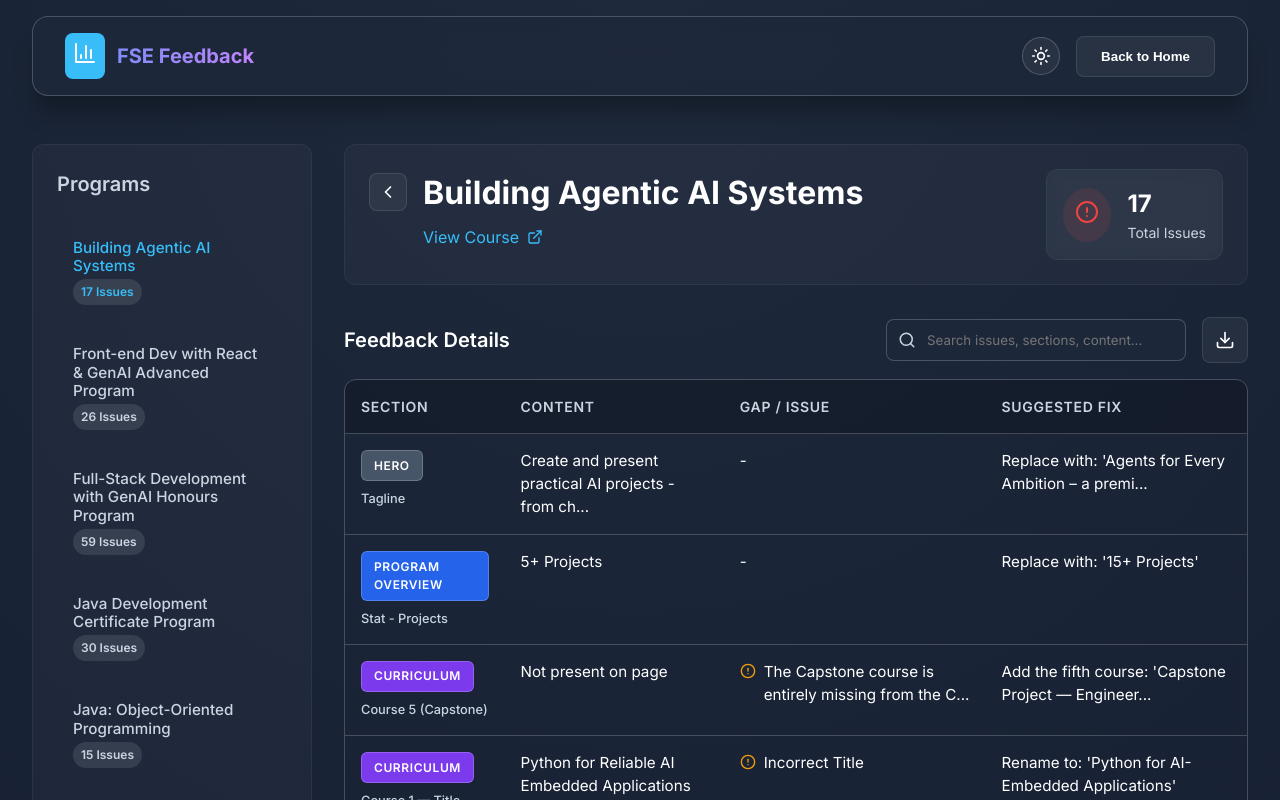
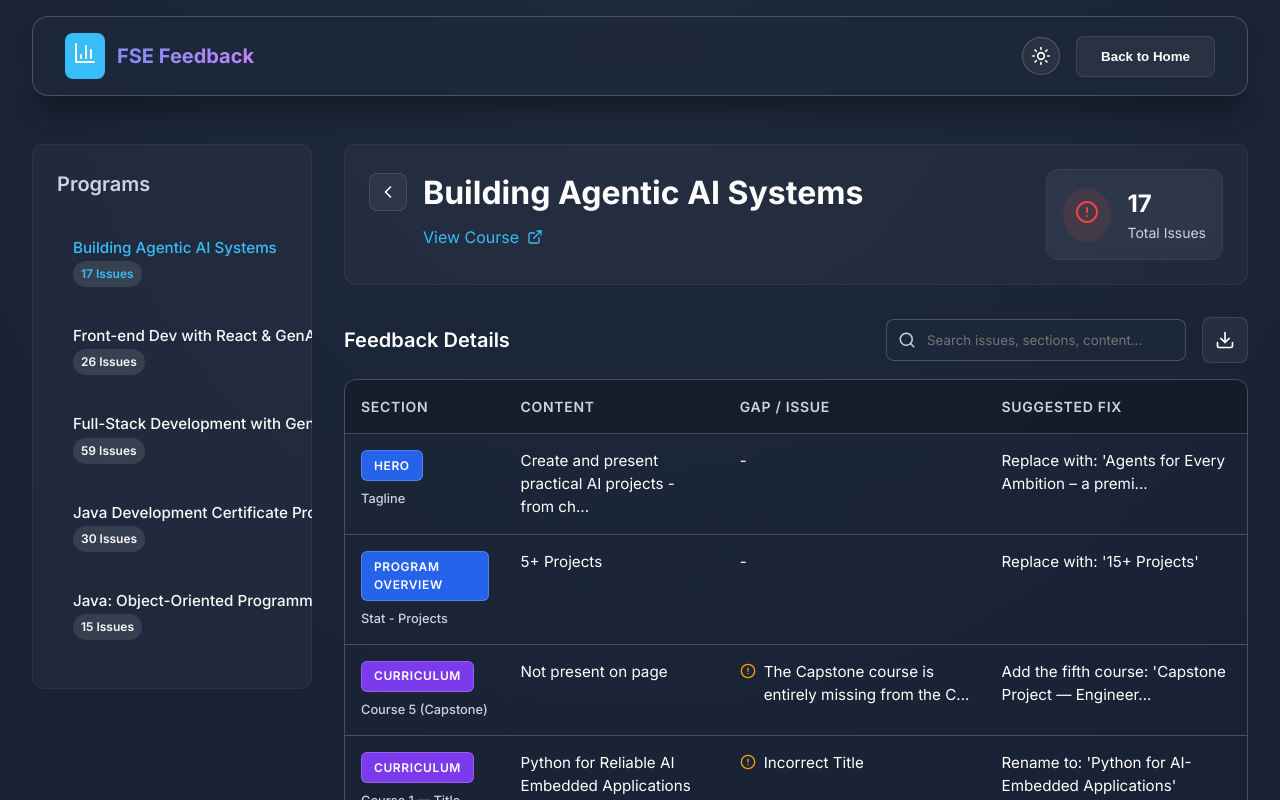
Before and after one commit to NanditaVora/website-feedback-dashboard, a React (Vite) app: page / in a window 1280 px wide. Both pictures are taken after a click on the button "Go to Dashboard". Shown: the top 800 px of the page. Built offline with nearby package versions, Linux system fonts and the light colour scheme.

Commit message:
style: Brighten sidebar, fix Hero tag color, and improve sidebar collapse

```diff
--- a/src/components/Dashboard.jsx
+++ b/src/components/Dashboard.jsx
@@ -9,7 +9,7 @@ const Dashboard = ({ data, selectedProgramId, setSelectedProgramId }) => {
 
   const getTagColor = (section) => {
     const sec = (section || '').toLowerCase();
-    if (sec.includes('overview') || sec.includes('intro')) return 'tag-blue';
+    if (sec.includes('overview') || sec.includes('intro') || sec.includes('hero') || sec.includes('landing')) return 'tag-blue';
     if (sec.includes('curriculum') || sec.includes('module') || sec.includes('lesson')) return 'tag-purple';
     if (sec.includes('project') || sec.includes('assignment') || sec.includes('capstone')) return 'tag-pink';
     if (sec.includes('quiz') || sec.includes('assessment')) return 'tag-orange';
@@ -47,8 +47,12 @@ const Dashboard = ({ data, selectedProgramId, setSelectedProgramId }) => {
     <div className="container animate-fade-in" style={{ padding: '2rem', position: 'relative' }}>
       <div className="dashboard-layout">
         {/* Sidebar */}
-        <div className={`sidebar-container ${isSidebarOpen ? '' : 'collapsed'}`} style={{ width: isSidebarOpen ? '280px' : '0px', opacity: isSidebarOpen ? 1 : 0 }}>
-          <div className="glass-panel" style={{ height: 'fit-content' }}>
+        <div className={`sidebar-container ${isSidebarOpen ? '' : 'collapsed'}`} style={{
+          width: isSidebarOpen ? '280px' : '0px',
+          opacity: isSidebarOpen ? 1 : 0,
+          marginRight: isSidebarOpen ? '2rem' : '0px'
+        }}>
+          <div className="glass-panel" style={{ height: 'fit-content', whiteSpace: 'nowrap' }}>
             <div style={{ display: 'flex', justifyContent: 'space-between', alignItems: 'center', marginBottom: '1.5rem' }}>
               <h2 style={{ fontSize: '1.25rem', fontWeight: '600', color: 'var(--text-secondary)' }}>Programs</h2>
             </div>
--- a/src/index.css
+++ b/src/index.css
@@ -142,13 +142,12 @@ body {
 /* Dashboard specific styles */
 .dashboard-layout {
   display: flex;
-  gap: 2rem;
   min-height: calc(100vh - 100px);
 }
 
 .sidebar-container {
   flex-shrink: 0;
-  transition: all 0.3s cubic-bezier(0.4, 0, 0.2, 1);
+  transition: all 0.4s cubic-bezier(0.4, 0, 0.2, 1);
   overflow: hidden;
 }
 
@@ -199,21 +198,21 @@ body {
   padding: 1rem;
   margin-bottom: 0.5rem;
   border-radius: 8px;
-  color: var(--text-secondary);
+  color: #f8fafc; /* Brighter sidebar text */
   cursor: pointer;
   transition: all 0.2s ease;
   border: 1px solid transparent;
 }
 
 .nav-item:hover {
-  background: rgba(255, 255, 255, 0.05);
-  color: var(--text-primary);
+  background: rgba(255, 255, 255, 0.1);
+  color: #ffffff;
 }
 
 .nav-item.active {
-  background: rgba(99, 102, 241, 0.1);
-  color: var(--accent-color);
-  border-color: rgba(99, 102, 241, 0.2);
+  background: rgba(56, 189, 248, 0.2); /* Brighter active state */
+  color: #38bdf8;
+  border-color: rgba(56, 189, 248, 0.4);
 }
 
 .badge {
```
